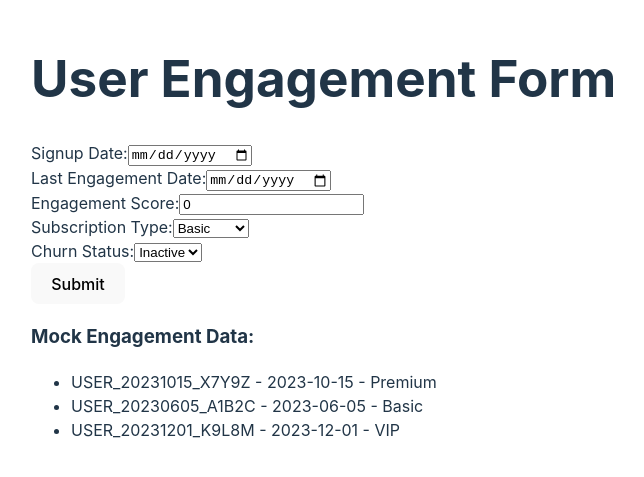
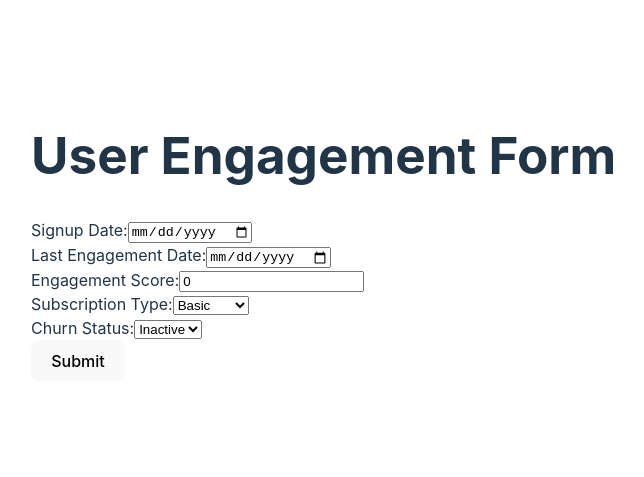
Before and after one commit to wpiperpbs/Engagement-Form-Take-Home-Assignment, a React (Vite) app: page / in a window 1280 px wide. Shown: the part 163-640 px from the top of the page, without its empty margins (1-645 px from the left). Built offline with nearby package versions, Linux system fonts and the light colour scheme.

Commit message:
removed unnecessary data

```diff
--- a/src/components/EngagementForm.tsx
+++ b/src/components/EngagementForm.tsx
@@ -164,17 +164,6 @@ export const EngagementForm = () => {
 
         <button type="submit">Submit</button>
       </form>
-
-      <div>
-        <h3>Mock Engagement Data:</h3>
-        <ul>
-          {dataEntries.map((entry) => (
-            <li key={entry.customerId}>
-              {entry.customerId} - {entry.signupDate} - {entry.subscriptionType}
-            </li>
-          ))}
-        </ul>
-      </div>
     </div>
   );
 };
```
